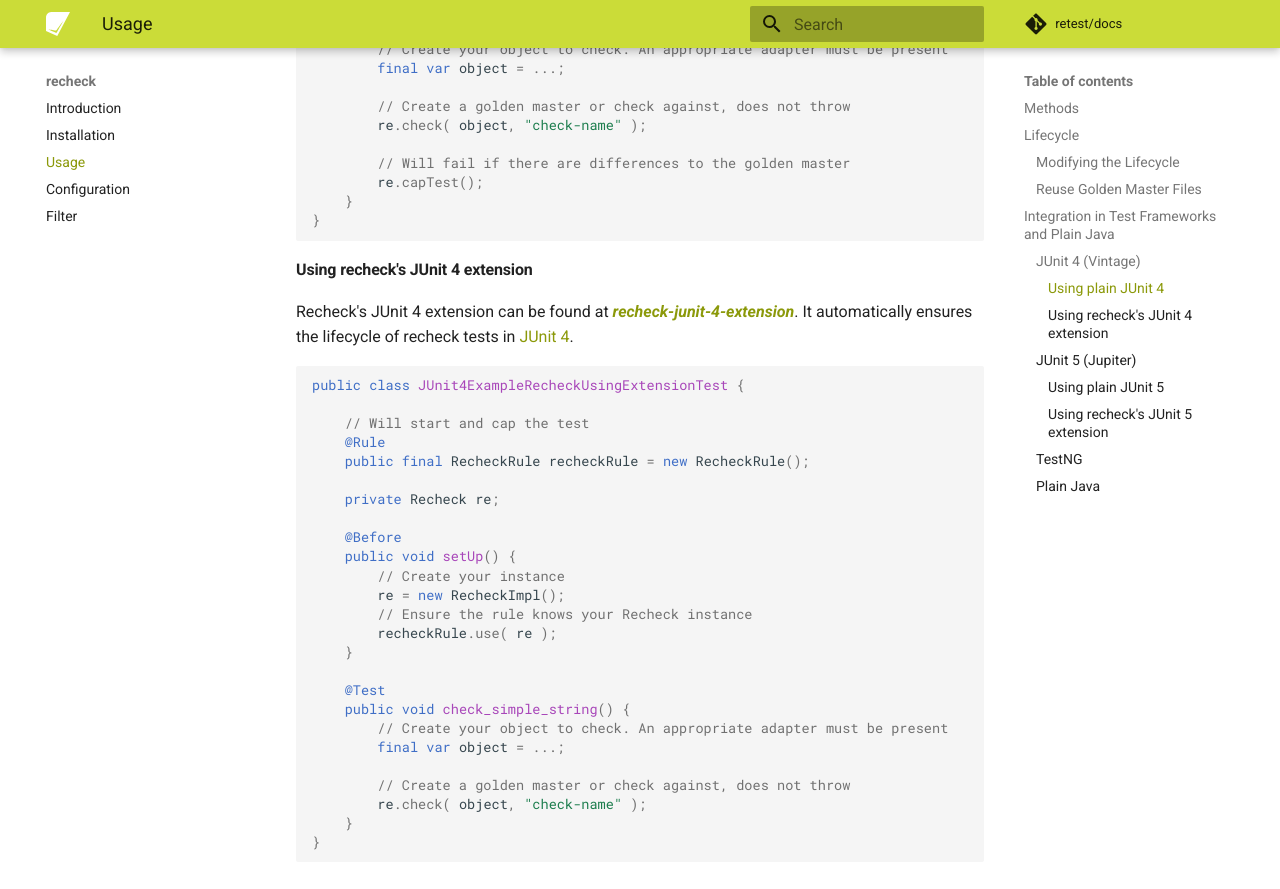
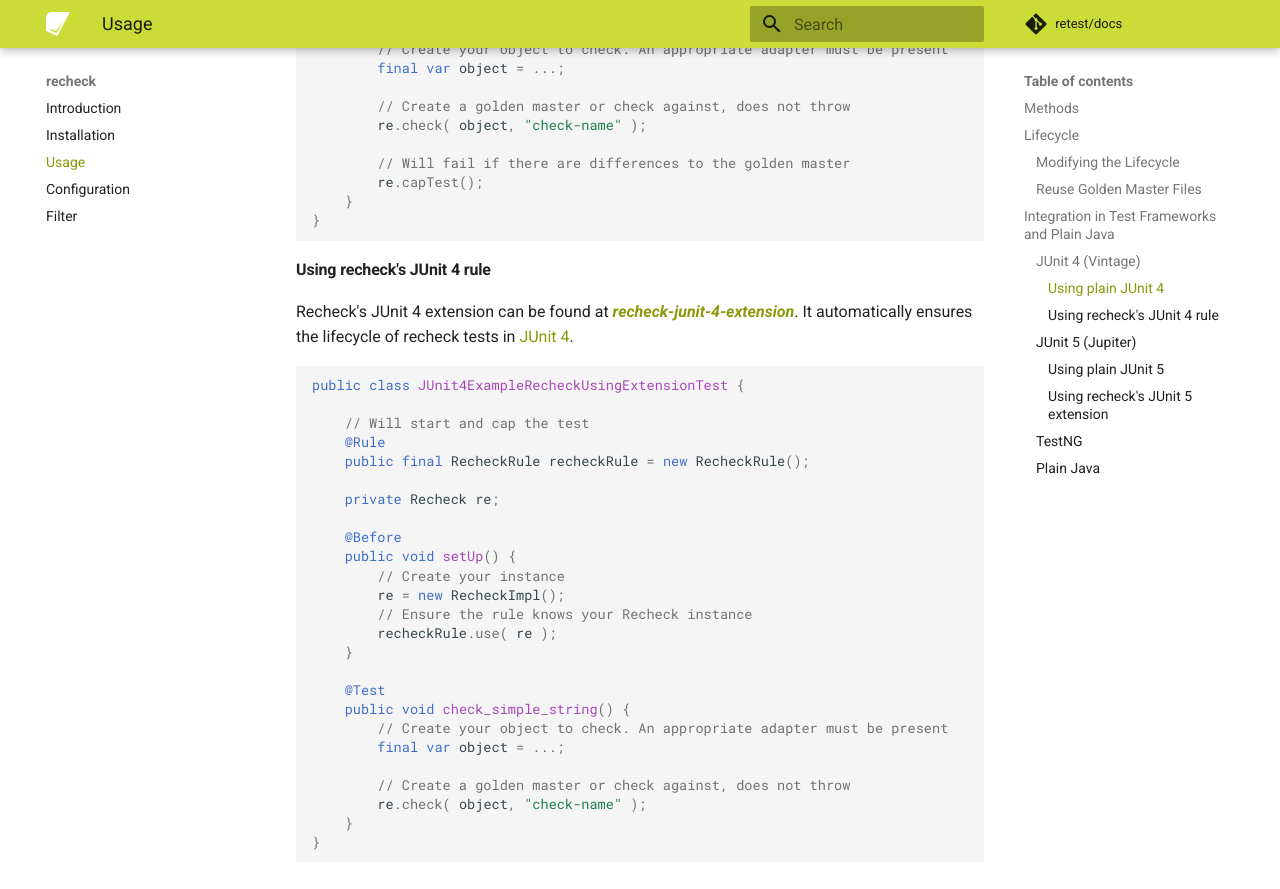
Before and after one commit to retest/docs, an MkDocs documentation site: the page built from docs/recheck/introduction/usage.md, in a window 1280 px wide and 900 px high, scrolled down 2900 px. Shown: the top 889 px of the window. Built offline with MkDocs 1.6.1 and Material for MkDocs 9.7.7, drawn with Linux system fonts in a browser that asks for light colours; comment, search, counter and statistics services are not loaded.

Commit message:
Say what it is (a rule)

````diff
--- a/docs/recheck/introduction/usage.md
+++ b/docs/recheck/introduction/usage.md
@@ -103,7 +103,7 @@
 }
 ```
 
-#### Using recheck's JUnit 4 extension
+#### Using recheck's JUnit 4 rule
 
 Recheck's JUnit 4 extension can be found at [***recheck-junit-4-extension***](https://github.com/retest/recheck-junit-4-extension). It automatically ensures the lifecycle of recheck tests in [JUnit 4](https://junit.org/junit4/).
 
````
